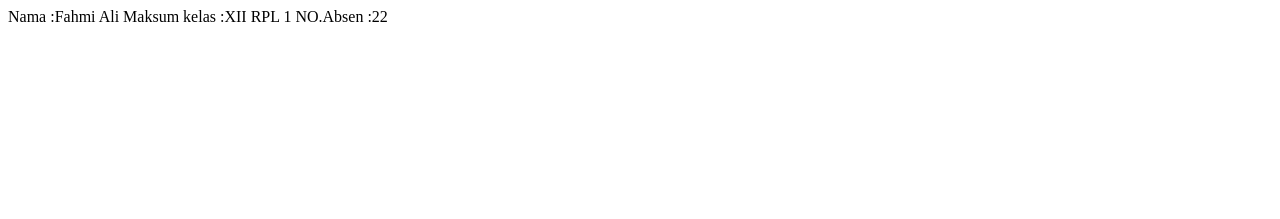
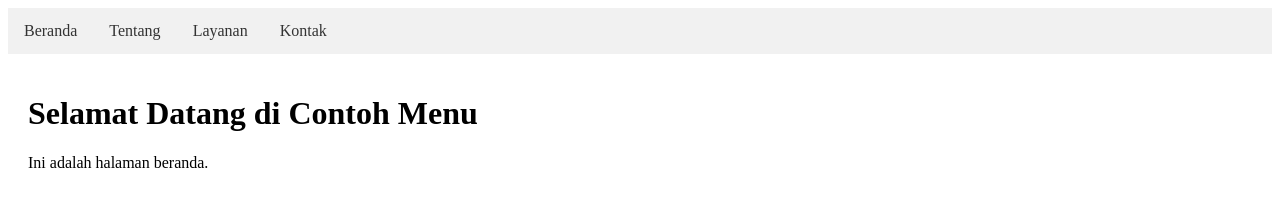
Before and after one commit to Fahmiali12/Tugas2, a plain HTML site: page index.html in a window 1280 px wide. Drawn offline with Linux system fonts and the light colour scheme.

Commit message:
fahmi,memodifikasi index

```diff
--- a/index.html
+++ b/index.html
@@ -1,3 +1,52 @@
-Nama :Fahmi Ali Maksum
-kelas :XII RPL 1
-NO.Absen :22
+<!DOCTYPE html>
+<html lang="en">
+<head>
+    <meta charset="UTF-8">
+    <meta name="viewport" content="width=device-width, initial-scale=1.0">
+    <title>Contoh Menu</title>
+    <style>
+        /* Gaya CSS untuk menu */
+        ul {
+            list-style-type: none;
+            margin: 0;
+            padding: 0;
+            background-color: #f1f1f1;
+            overflow: hidden;
+        }
+
+        li {
+            float: left;
+        }
+
+        li a {
+            display: block;
+            color: #333;
+            text-align: center;
+            padding: 14px 16px;
+            text-decoration: none;
+        }
+
+        li a:hover {
+            background-color: #ddd;
+        }
+
+        /* Gaya CSS untuk halaman konten */
+        .content {
+            padding: 20px;
+        }
+    </style>
+</head>
+<body>
+    <ul>
+        <li><a href="#home">Beranda</a></li>
+        <li><a href="#about">Tentang</a></li>
+        <li><a href="#services">Layanan</a></li>
+        <li><a href="#contact">Kontak</a></li>
+    </ul>
+
+    <div class="content">
+        <h1>Selamat Datang di Contoh Menu</h1>
+        <p>Ini adalah halaman beranda.</p>
+    </div>
+</body>
+</html>
```
Also changed, not shown: navigasi.html (deleted, +0 -1 lines).
